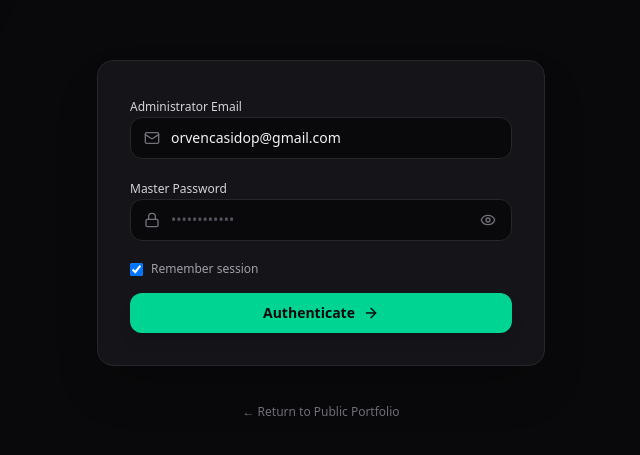
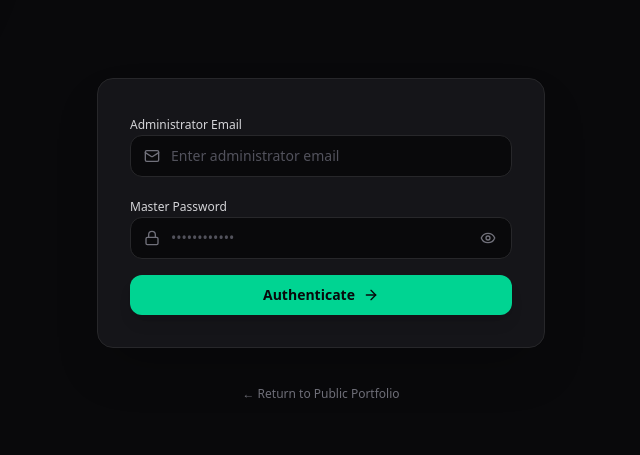
Before and after one commit to orvencasido/orvencasido-final-cv-website, a React (Vite) app: page /orven in a window 1280 px wide. Shown: the part 159-614 px from the top of the page, without its empty margins (319-959 px from the left). Built offline with nearby package versions, Linux system fonts and the light colour scheme; no server answers.

Commit message:
remove auto email

```diff
--- a/src/context/AuthContext.tsx
+++ b/src/context/AuthContext.tsx
@@ -11,7 +11,7 @@ interface AuthContextType {
   user: User | null;
   isAuthenticated: boolean;
   isLoading: boolean;
-  login: (email: string, pass: string, rememberMe?: boolean) => Promise<{ success: boolean; error?: string }>;
+  login: (email: string, pass: string) => Promise<{ success: boolean; error?: string }>;
   logout: () => Promise<void>;
 }
 
@@ -29,18 +29,19 @@ export const AuthProvider: React.FC<{ children: React.ReactNode }> = ({ children
         if (data.session?.user) {
           setUser({
             id: data.session.user.id,
-            email: data.session.user.email || 'admin@orven.dev',
+            email: data.session.user.email || 'Admin',
             role: 'admin',
           });
         }
       } else {
         // Mock Auth check
-        const storedUser = localStorage.getItem('orven_admin_session');
+        localStorage.removeItem('orven_admin_session');
+        const storedUser = sessionStorage.getItem('orven_admin_session');
         if (storedUser) {
           try {
             setUser(JSON.parse(storedUser));
           } catch {
-            localStorage.removeItem('orven_admin_session');
+            sessionStorage.removeItem('orven_admin_session');
           }
         }
       }
@@ -50,7 +51,7 @@ export const AuthProvider: React.FC<{ children: React.ReactNode }> = ({ children
     checkAuth();
   }, []);
 
-  const login = async (email: string, pass: string, rememberMe: boolean = false) => {
+  const login = async (email: string, pass: string) => {
     setIsLoading(true);
     try {
       if (isSupabaseConfigured && supabase) {
@@ -100,8 +101,7 @@ export const AuthProvider: React.FC<{ children: React.ReactNode }> = ({ children
         setIsLoading(false);
         return { success: true };
       } else {
-        // Local Demo Mode Authentication
-        // Accepts admin@orven.dev, orvencasidop@gmail.com, or any valid email in demo mode
+        // Local demo mode authentication accepts any valid email with a minimum-length password.
         if (!email || pass.length < 5) {
           setIsLoading(false);
           return { success: false, error: 'Password must be at least 6 characters' };
@@ -114,11 +114,8 @@ export const AuthProvider: React.FC<{ children: React.ReactNode }> = ({ children
         };
 
         setUser(adminUser);
-        if (rememberMe) {
-          localStorage.setItem('orven_admin_session', JSON.stringify(adminUser));
-        } else {
-          sessionStorage.setItem('orven_admin_session', JSON.stringify(adminUser));
-        }
+        localStorage.removeItem('orven_admin_session');
+        sessionStorage.setItem('orven_admin_session', JSON.stringify(adminUser));
 
         setIsLoading(false);
         return { success: true };
--- a/src/lib/schemas.ts
+++ b/src/lib/schemas.ts
@@ -5,7 +5,6 @@ const imageSourceSchema = z.string();
 export const loginSchema = z.object({
   email: z.string().email('Please enter a valid email address'),
   password: z.string().min(6, 'Password must be at least 6 characters long'),
-  rememberMe: z.boolean(),
 });
 
 export type LoginFormData = z.infer<typeof loginSchema>;
--- a/src/lib/supabaseClient.ts
+++ b/src/lib/supabaseClient.ts
@@ -10,7 +10,13 @@ export const isSupabaseConfigured = Boolean(supabaseUrl && supabaseAnonKey);
 
 // Supabase client instance (initialized if credentials are present, otherwise null fallback)
 export const supabase = isSupabaseConfigured
-  ? createClient(supabaseUrl, supabaseAnonKey)
+  ? createClient(supabaseUrl, supabaseAnonKey, {
+      auth: {
+        storage: typeof window !== 'undefined' ? window.sessionStorage : undefined,
+        persistSession: true,
+        autoRefreshToken: true,
+      },
+    })
   : null;
 
 /**
--- a/src/pages/admin/AdminLoginPage.tsx
+++ b/src/pages/admin/AdminLoginPage.tsx
@@ -28,9 +28,8 @@ export const AdminLoginPage: React.FC = () => {
   } = useForm<LoginFormData>({
     resolver: zodResolver(loginSchema),
     defaultValues: {
-      email: 'orvencasidop@gmail.com',
+      email: '',
       password: '',
-      rememberMe: true,
     },
   });
 
@@ -38,7 +37,7 @@ export const AdminLoginPage: React.FC = () => {
     setLoading(true);
     setAuthError(null);
 
-    const result = await login(data.email, data.password, data.rememberMe);
+    const result = await login(data.email, data.password);
 
     if (result.success) {
       showToast('Welcome back, Administrator!', 'success');
@@ -74,7 +73,7 @@ export const AdminLoginPage: React.FC = () => {
                 <Mail className="w-4 h-4 absolute left-3.5 top-1/2 -translate-y-1/2 text-zinc-500" />
                 <input
                   type="email"
-                  placeholder="admin@orven.dev"
+                  placeholder="Enter administrator email"
                   {...register('email')}
                   className="w-full pl-10 pr-4 py-2.5 text-sm bg-zinc-950 border border-zinc-800 rounded-xl text-zinc-100 placeholder-zinc-600 focus:outline-none focus:ring-2 focus:ring-emerald-500 transition"
                 />
@@ -102,18 +101,6 @@ export const AdminLoginPage: React.FC = () => {
                 </button>
               </div>
               {errors.password && <p className="text-xs text-red-400">{errors.password.message}</p>}
-            </div>
-
-            {/* Remember Me */}
-            <div className="flex items-center justify-between text-xs pt-1">
-              <label className="flex items-center gap-2 cursor-pointer text-zinc-400 hover:text-zinc-200">
-                <input
-                  type="checkbox"
-                  {...register('rememberMe')}
-                  className="rounded border-zinc-800 bg-zinc-950 text-emerald-500 focus:ring-emerald-500"
-                />
-                <span>Remember session</span>
-              </label>
             </div>
 
             {/* Submit */}
```
